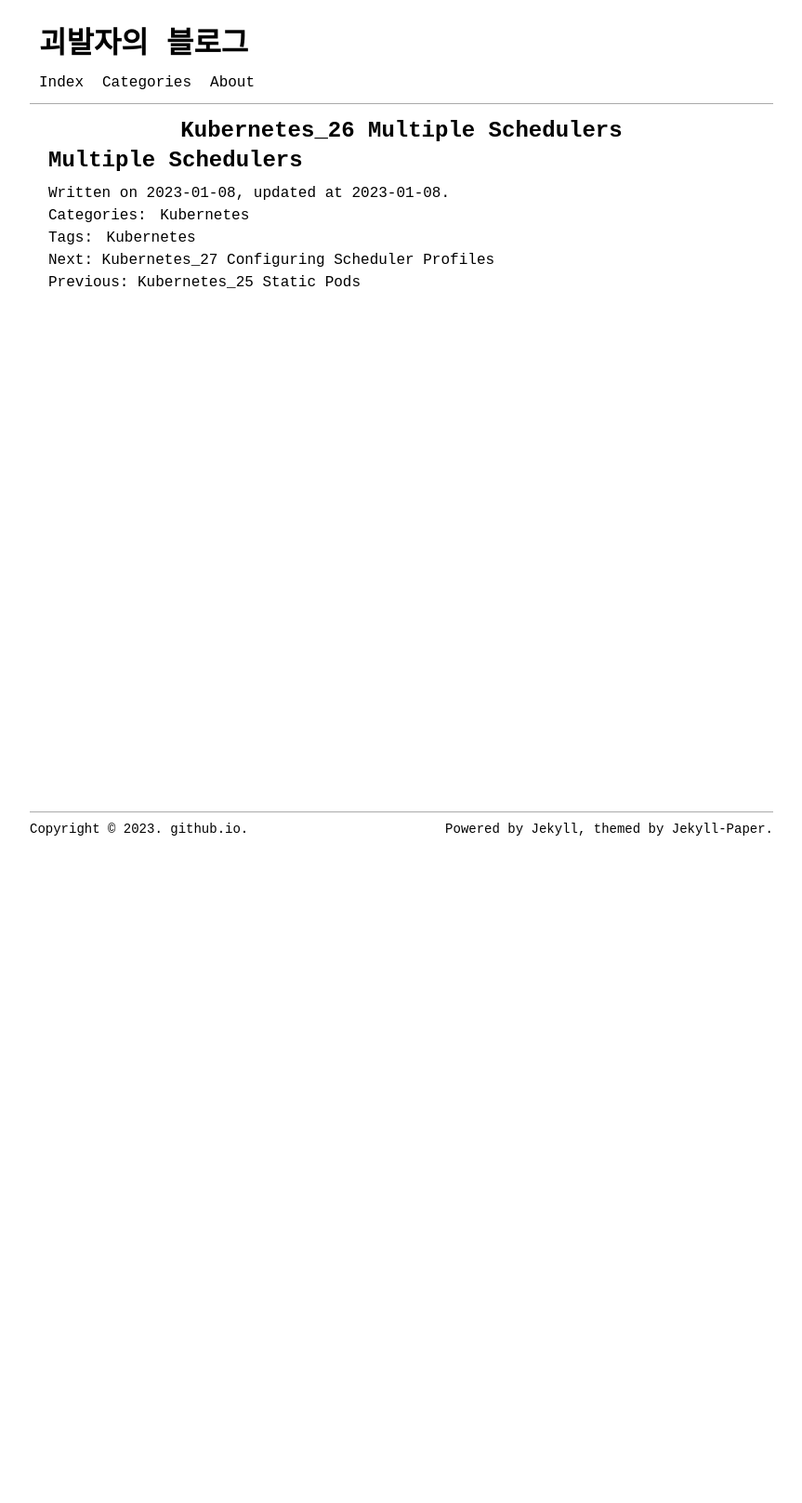
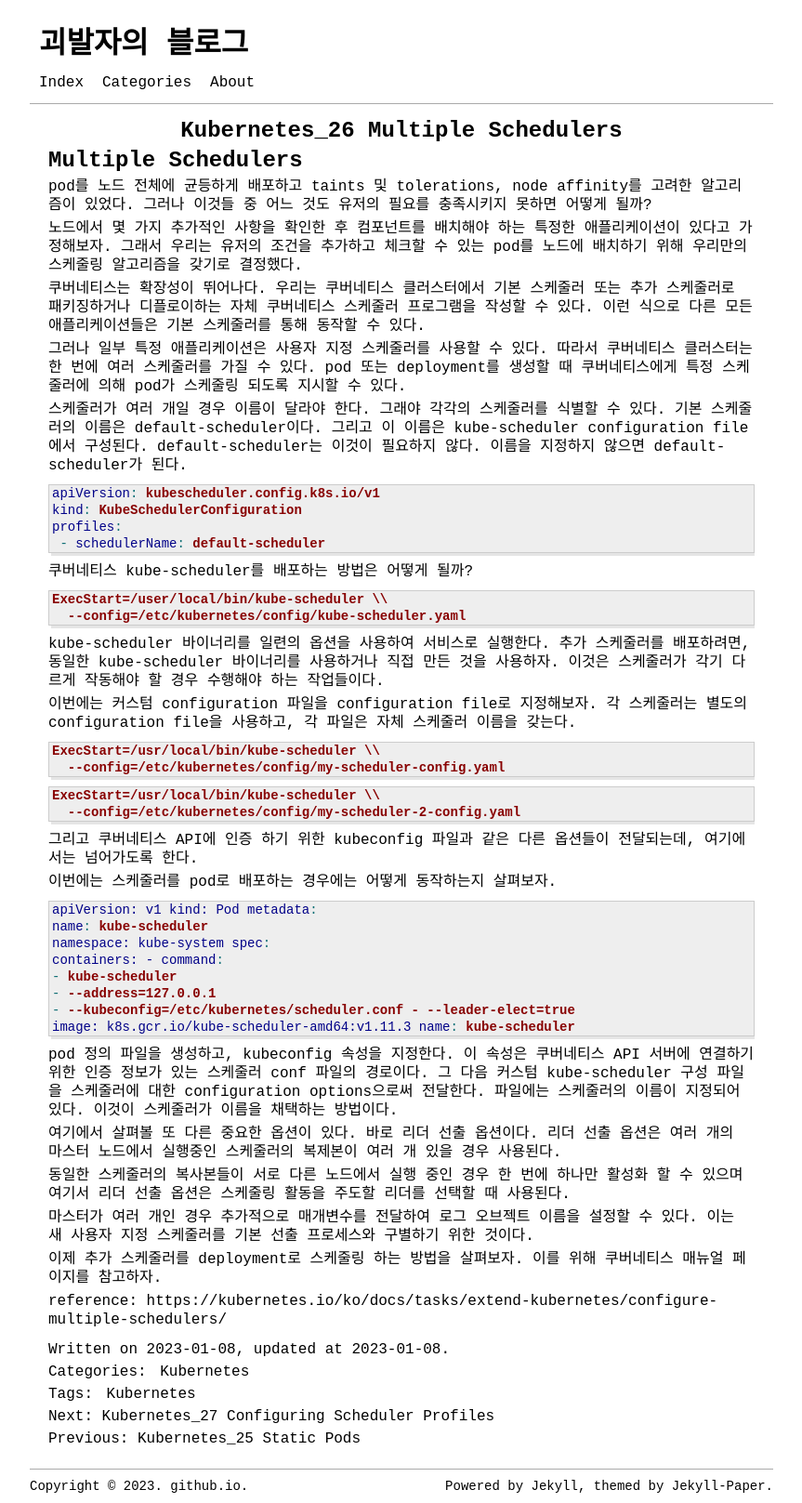
Before and after one commit to oleveloper/oleveloper.github.io, a Jekyll site: the page built from _posts/2023-01-08-kubernetes_26.markdown, in a window 1280 px wide. Shown: the whole page at 93% size, without its empty margins (208-1071 px from the left). Built offline with Jekyll 4.4.1, drawn with Linux system fonts in a browser that asks for light colours; before the commit the page ends 910 px from its top, so only the background shows below that.

Commit message:
Update 2023-01-08-kubernetes_26.markdown

````diff
--- a/_posts/2023-01-08-kubernetes_26.markdown
+++ b/_posts/2023-01-08-kubernetes_26.markdown
@@ -8,3 +8,81 @@ tags: [Kubernetes]
 ---
 
 # Multiple Schedulers
+
+pod를 노드 전체에 균등하게 배포하고 taints 및 tolerations, node affinity를 고려한 알고리즘이 있었다.
+그러나 이것들 중 어느 것도 유저의 필요를 충족시키지 못하면 어떻게 될까?
+
+노드에서 몇 가지 추가적인 사항을 확인한 후 컴포넌트를 배치해야 하는 특정한 애플리케이션이 있다고 가정해보자.
+그래서 우리는 유저의 조건을 추가하고 체크할 수 있는 pod를 노드에 배치하기 위해 우리만의 스케줄링 알고리즘을 갖기로 결정했다.
+
+쿠버네티스는 확장성이 뛰어나다.
+우리는 쿠버네티스 클러스터에서 기본 스케줄러 또는 추가 스케줄러로 패키징하거나 디플로이하는 자체 쿠버네티스 스케줄러 프로그램을 작성할 수 있다.
+이런 식으로 다른 모든 애플리케이션들은 기본 스케줄러를 통해 동작할 수 있다.
+
+그러나 일부 특정 애플리케이션은 사용자 지정 스케줄러를 사용할 수 있다.
+따라서 쿠버네티스 클러스터는 한 번에 여러 스케줄러를 가질 수 있다.
+pod 또는 deployment를 생성할 때 쿠버네티스에게 특정 스케줄러에 의해 pod가 스케줄링 되도록 지시할 수 있다.
+
+스케줄러가 여러 개일 경우 이름이 달라야 한다. 그래야 각각의 스케줄러를 식별할 수 있다.
+기본 스케줄러의 이름은 default-scheduler이다.
+그리고 이 이름은 kube-scheduler configuration file에서 구성된다.
+default-scheduler는 이것이 필요하지 않다. 이름을 지정하지 않으면 default-scheduler가 된다.
+```yml
+apiVersion: kubescheduler.config.k8s.io/v1
+kind: KubeSchedulerConfiguration
+profiles:
+ - schedulerName: default-scheduler
+```
+
+쿠버네티스 kube-scheduler를 배포하는 방법은 어떻게 될까?
+```yml
+ExecStart=/user/local/bin/kube-scheduler \\
+  --config=/etc/kubernetes/config/kube-scheduler.yaml
+```
+kube-scheduler 바이너리를 일련의 옵션을 사용하여 서비스로 실행한다.
+추가 스케줄러를 배포하려면, 동일한 kube-scheduler 바이너리를 사용하거나 직접 만든 것을 사용하자.
+이것은 스케줄러가 각기 다르게 작동해야 할 경우 수행해야 하는 작업들이다.
+
+이번에는 커스텀 configuration 파일을 configuration file로 지정해보자.
+각 스케줄러는 별도의 configuration file을 사용하고, 각 파일은 자체 스케줄러 이름을 갖는다.
+```yml
+ExecStart=/usr/local/bin/kube-scheduler \\
+  --config=/etc/kubernetes/config/my-scheduler-config.yaml
+```
+```yml
+ExecStart=/usr/local/bin/kube-scheduler \\
+  --config=/etc/kubernetes/config/my-scheduler-2-config.yaml
+```
+
+그리고 쿠버네티스 API에 인증 하기 위한 kubeconfig 파일과 같은 다른 옵션들이 전달되는데, 여기에서는 넘어가도록 한다.
+
+이번에는 스케줄러를 pod로 배포하는 경우에는 어떻게 동작하는지 살펴보자.
+```yml
+apiVersion: v1 kind: Pod metadata:
+name: kube-scheduler
+namespace: kube-system spec:
+containers: - command:
+- kube-scheduler
+- --address=127.0.0.1
+- --kubeconfig=/etc/kubernetes/scheduler.conf - --leader-elect=true
+image: k8s.gcr.io/kube-scheduler-amd64:v1.11.3 name: kube-scheduler
+```
+pod 정의 파일을 생성하고, kubeconfig 속성을 지정한다.
+이 속성은 쿠버네티스 API 서버에 연결하기 위한 인증 정보가 있는 스케줄러 conf 파일의 경로이다.
+그 다음 커스텀 kube-scheduler 구성 파일을 스케줄러에 대한 configuration options으로써 전달한다.
+파일에는 스케줄러의 이름이 지정되어 있다.
+이것이 스케줄러가 이름을 채택하는 방법이다.
+
+여기에서 살펴볼 또 다른 중요한 옵션이 있다. 바로 리더 선출 옵션이다.
+리더 선출 옵션은 여러 개의 마스터 노드에서 실행중인 스케줄러의 복제본이 여러 개 있을 경우 사용된다.
+
+동일한 스케줄러의 복사본들이 서로 다른 노드에서 실행 중인 경우 한 번에 하나만 활성화 할 수 있으며
+여기서 리더 선출 옵션은 스케줄링 활동을 주도할 리더를 선택할 때 사용된다.
+
+마스터가 여러 개인 경우 추가적으로 매개변수를 전달하여 로그 오브젝트 이름을 설정할 수 있다.
+이는 새 사용자 지정 스케줄러를 기본 선출 프로세스와 구별하기 위한 것이다.
+
+이제 추가 스케줄러를 deployment로 스케줄링 하는 방법을 살펴보자.
+이를 위해 쿠버네티스 매뉴얼 페이지를 참고하자.
+
+reference: https://kubernetes.io/ko/docs/tasks/extend-kubernetes/configure-multiple-schedulers/
````
